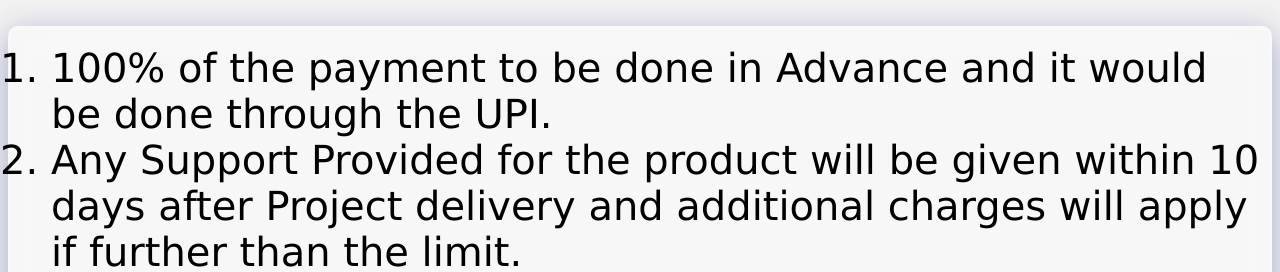
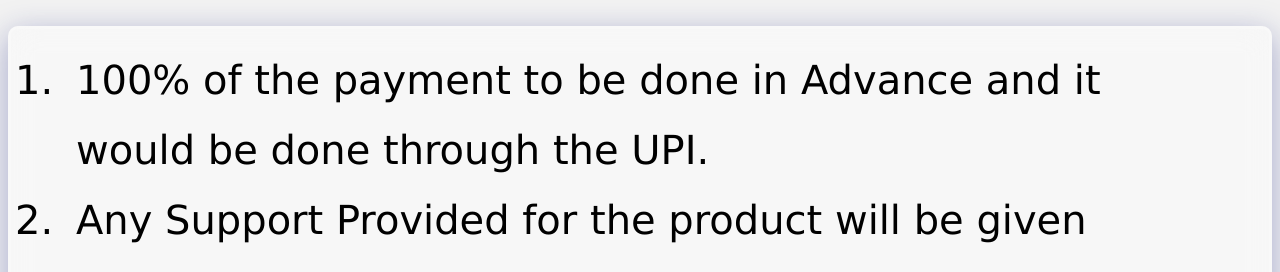
Before and after one commit to SakshamDev2005/Devs4Hire, a plain HTML site: page t&c.html in a window 1280 px wide. Shown: the part 123-395 px from the top of the page. Drawn offline with Linux system fonts and the light colour scheme.

Commit message:
Add files via upload

```diff
--- a/t&c.html
+++ b/t&c.html
@@ -13,12 +13,15 @@
             }
 
             ol {
-                height: 500px;
+                height: 800px;
+                padding: 0 55px;
             }
 
-            li {
+            ol li {
                 font-family: 'Lucida Sans', 'Lucida Sans Regular', 'Lucida Grande', 'Lucida Sans Unicode', Geneva, Verdana, sans-serif;
                 font-size: 40px;
+                line-height: 70px;
+                padding: 0 10px;
             }
             .para {
                 background: rgba( 255, 255, 255, 0.4 );
```
